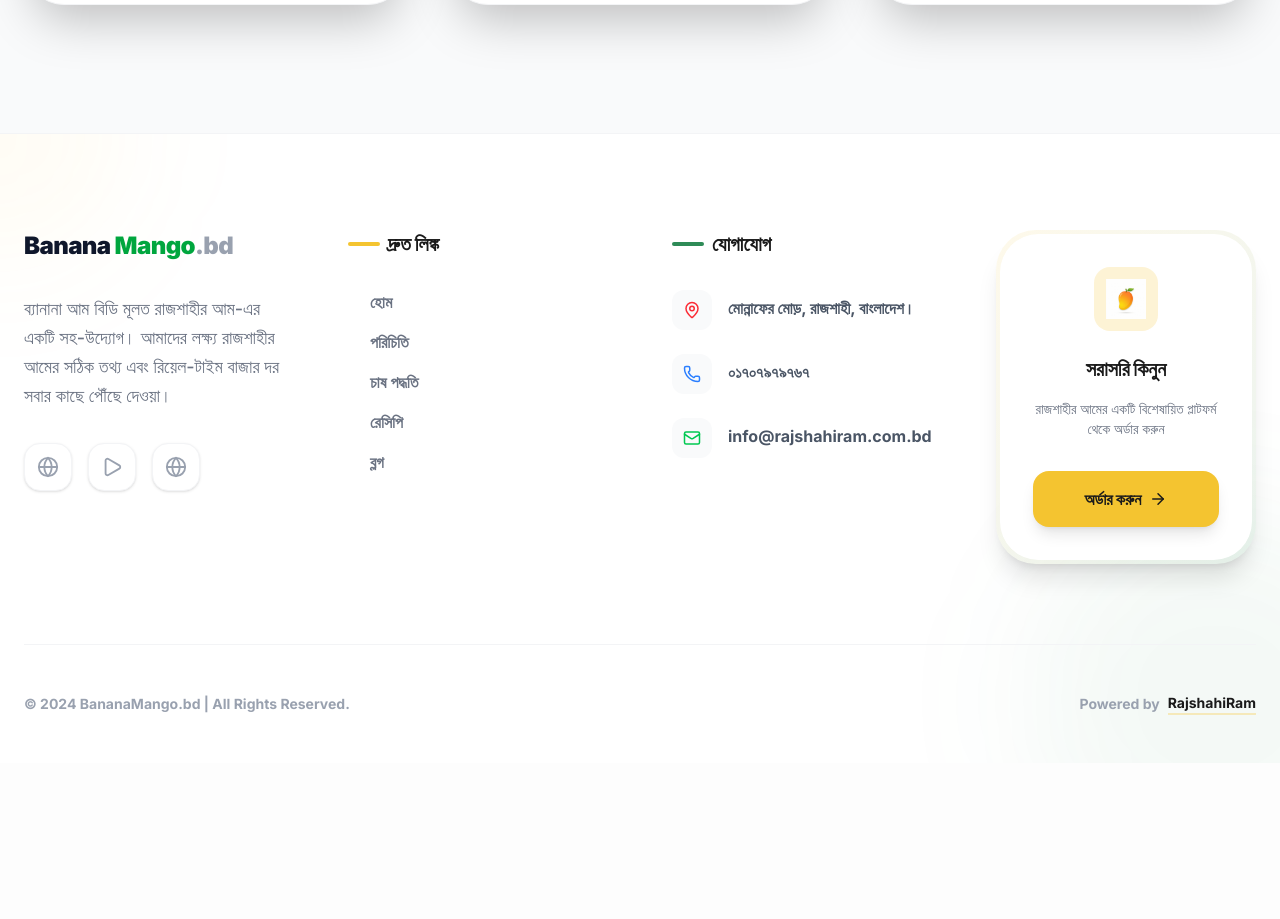
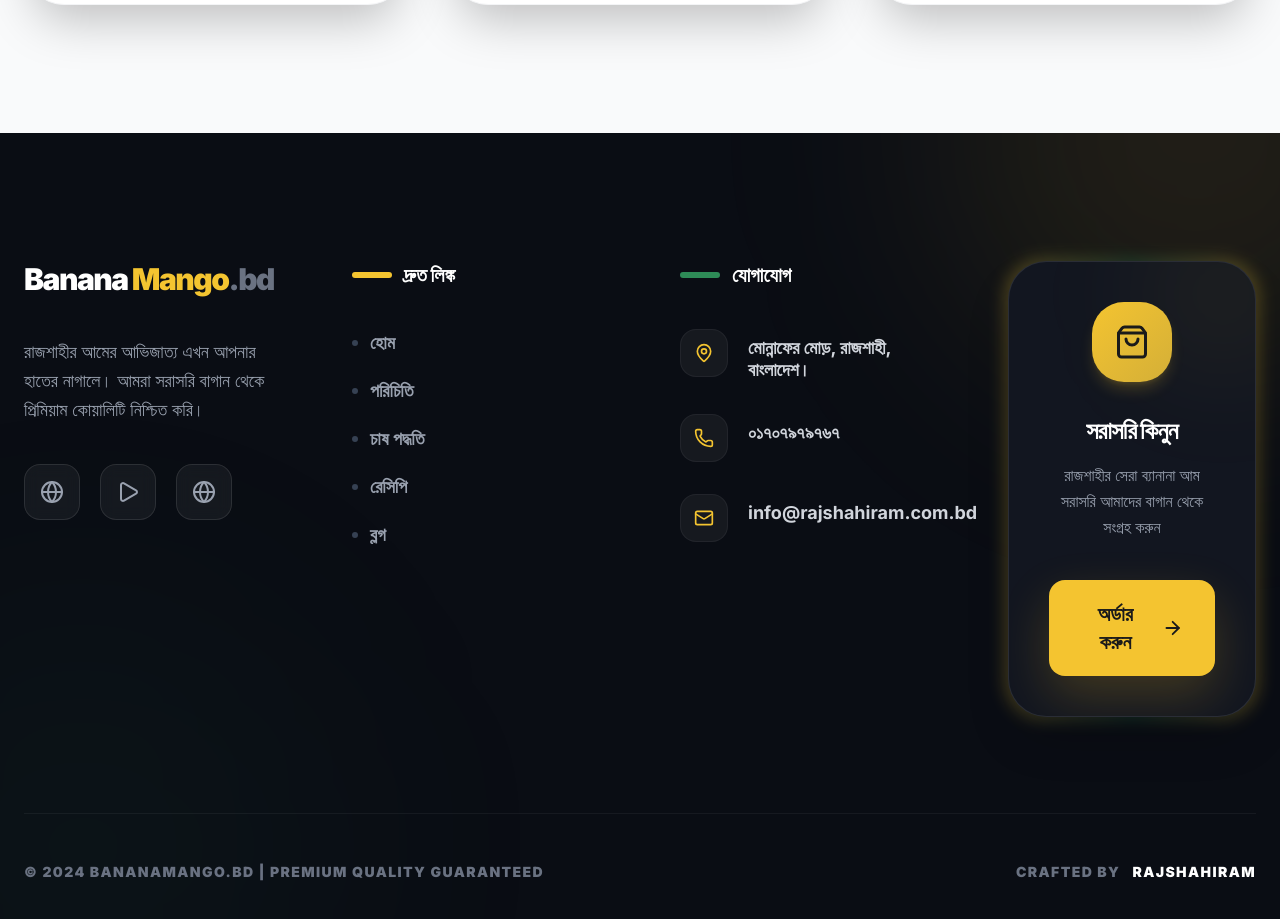
Before and after one commit to mrhasantanvir/bananamango.bd, a Next.js app: page / in a window 1280 px wide. Shown: the part 5000-5919 px from the top of the page. Before the commit the page ends 5763 px from the top, so only its background shows below. Built offline with nearby package versions, Linux system fonts and the light colour scheme.

Commit message:
Ultra Premium Dark Footer Redesign with Glowing CTA Card

```diff
--- a/src/components/Footer.tsx
+++ b/src/components/Footer.tsx
@@ -1,28 +1,28 @@
 import Link from "next/link";
-import { Globe, Mail, Phone, MapPin, Play, ArrowRight } from "lucide-react";
+import { Globe, Mail, Phone, MapPin, Play, ArrowRight, ShoppingBag } from "lucide-react";
 import Image from "next/image";
 
 const Footer = () => {
   return (
-    <footer className="bg-white text-dark pt-24 pb-12 border-t border-gray-100 relative overflow-hidden">
-      {/* Background Decorative Elements */}
-      <div className="absolute top-0 left-0 w-64 h-64 bg-primary/5 rounded-full blur-3xl -translate-x-1/2 -translate-y-1/2" />
-      <div className="absolute bottom-0 right-0 w-96 h-96 bg-secondary/5 rounded-full blur-3xl translate-x-1/3 translate-y-1/3" />
+    <footer className="bg-[#0A0D14] text-white pt-32 pb-12 relative overflow-hidden">
+      {/* Abstract Background Glows */}
+      <div className="absolute top-0 right-0 w-[500px] h-[500px] bg-primary/10 rounded-full blur-[120px] -translate-y-1/2 translate-x-1/3" />
+      <div className="absolute bottom-0 left-0 w-[500px] h-[500px] bg-secondary/5 rounded-full blur-[120px] translate-y-1/3 -translate-x-1/3" />
 
       <div className="container mx-auto px-4 md:px-6 relative z-10">
-        <div className="grid grid-cols-1 md:grid-cols-2 lg:grid-cols-4 gap-16 mb-20">
+        <div className="grid grid-cols-1 md:grid-cols-2 lg:grid-cols-4 gap-20 mb-24">
           <div className="lg:col-span-1">
-            <Link href="/" className="flex items-center mb-8 group">
-              <div className="text-2xl font-black tracking-tight flex items-center">
-                <span className="text-slate-900">Banana</span>
-                <span className="text-green-600 ml-1">Mango</span>
-                <span className="text-gray-400">.bd</span>
+            <Link href="/" className="flex items-center mb-10 group">
+              <div className="text-3xl font-black tracking-tighter flex items-center">
+                <span className="text-white">Banana</span>
+                <span className="text-primary ml-1">Mango</span>
+                <span className="text-gray-500">.bd</span>
               </div>
             </Link>
-            <p className="text-gray-500 mb-8 text-lg leading-relaxed font-medium">
-              ব্যানানা আম বিডি মূলত রাজশাহীর আম-এর একটি সহ-উদ্যোগ। আমাদের লক্ষ্য রাজশাহীর আমের সঠিক তথ্য এবং রিয়েল-টাইম বাজার দর সবার কাছে পৌঁছে দেওয়া।
+            <p className="text-gray-400 mb-10 text-lg leading-relaxed font-medium">
+              রাজশাহীর আমের আভিজাত্য এখন আপনার হাতের নাগালে। আমরা সরাসরি বাগান থেকে প্রিমিয়াম কোয়ালিটি নিশ্চিত করি।
             </p>
-            <div className="flex gap-4">
+            <div className="flex gap-5">
               {[
                 { icon: Globe, href: "https://rajshahiram.com.bd/" },
                 { icon: Play, href: "https://www.youtube.com/@রাজশাহীরআম" },
@@ -32,20 +32,20 @@ const Footer = () => {
                   key={i}
                   href={social.href}
                   target="_blank"
-                  className="w-12 h-12 bg-white rounded-2xl flex items-center justify-center hover:bg-primary hover:text-dark transition-all shadow-sm border border-gray-100 group/icon"
+                  className="w-14 h-14 bg-white/5 rounded-2xl flex items-center justify-center hover:bg-primary hover:text-dark transition-all border border-white/10 group/icon backdrop-blur-sm"
                 >
-                  <social.icon size={22} className="text-gray-400 group-hover/icon:text-dark transition-colors" />
+                  <social.icon size={24} className="text-gray-400 group-hover/icon:text-dark transition-colors" />
                 </Link>
               ))}
             </div>
           </div>
 
           <div>
-            <h4 className="text-xl font-bold mb-8 flex items-center gap-2 text-dark">
-              <span className="w-8 h-1 bg-primary rounded-full" />
+            <h4 className="text-xl font-black mb-10 flex items-center gap-3">
+              <span className="w-10 h-1.5 bg-primary rounded-full" />
               দ্রুত লিঙ্ক
             </h4>
-            <ul className="space-y-4">
+            <ul className="space-y-5">
               {[
                 { name: "হোম", href: "#" },
                 { name: "পরিচিতি", href: "#history" },
@@ -54,8 +54,8 @@ const Footer = () => {
                 { name: "ব্লগ", href: "#blogs" }
               ].map((item) => (
                 <li key={item.name}>
-                  <Link href={item.href} className="text-gray-500 hover:text-primary transition-all font-bold flex items-center gap-2 group/link">
-                    <ArrowRight size={14} className="opacity-0 group-hover/link:opacity-100 -translate-x-2 group-hover:translate-x-0 transition-all" />
+                  <Link href={item.href} className="text-gray-400 hover:text-primary transition-all font-bold flex items-center gap-3 group/link text-lg">
+                    <span className="w-1.5 h-1.5 bg-gray-700 rounded-full group-hover/link:bg-primary group-hover/link:scale-150 transition-all" />
                     {item.name}
                   </Link>
                 </li>
@@ -64,54 +64,61 @@ const Footer = () => {
           </div>
 
           <div>
-            <h4 className="text-xl font-bold mb-8 flex items-center gap-2 text-dark">
-              <span className="w-8 h-1 bg-secondary rounded-full" />
+            <h4 className="text-xl font-black mb-10 flex items-center gap-3">
+              <span className="w-10 h-1.5 bg-secondary rounded-full" />
               যোগাযোগ
             </h4>
-            <ul className="space-y-6">
+            <ul className="space-y-8">
               {[
-                { icon: MapPin, text: "মোন্নাফের মোড়, রাজশাহী, বাংলাদেশ।", color: "text-red-500" },
-                { icon: Phone, text: "০১৭০৭৯৭৯৭৬৭", color: "text-blue-500" },
-                { icon: Mail, text: "info@rajshahiram.com.bd", color: "text-green-500" }
+                { icon: MapPin, text: "মোন্নাফের মোড়, রাজশাহী, বাংলাদেশ।", color: "text-primary" },
+                { icon: Phone, text: "০১৭০৭৯৭৯৭৬৭", color: "text-primary" },
+                { icon: Mail, text: "info@rajshahiram.com.bd", color: "text-primary" }
               ].map((contact, i) => (
-                <li key={i} className="flex gap-4 group/contact">
-                  <div className={`w-10 h-10 rounded-xl bg-gray-50 flex items-center justify-center flex-shrink-0 group-hover/contact:bg-white group-hover/contact:shadow-md transition-all`}>
-                    <contact.icon size={18} className={contact.color} />
+                <li key={i} className="flex gap-5 group/contact">
+                  <div className="w-12 h-12 rounded-2xl bg-white/5 flex items-center justify-center flex-shrink-0 group-hover/contact:bg-primary/20 transition-all border border-white/5">
+                    <contact.icon size={20} className={contact.color} />
                   </div>
-                  <span className="font-bold text-gray-600 leading-tight pt-2">{contact.text}</span>
+                  <span className="font-bold text-gray-300 leading-tight pt-2 text-lg">{contact.text}</span>
                 </li>
               ))}
             </ul>
           </div>
 
           <div>
-            <div className="bg-gradient-to-br from-primary/10 to-secondary/10 p-1 rounded-[2.5rem] shadow-xl">
-              <div className="bg-white p-8 rounded-[2.4rem] border border-white/50 backdrop-blur-xl flex flex-col items-center text-center">
-                <div className="w-16 h-16 bg-primary/20 rounded-2xl flex items-center justify-center mb-6">
-                  <Image src="/logo_icon.png" alt="Logo" width={40} height={40} className="object-contain" />
+            {/* Ultra Premium CTA Card */}
+            <div className="relative group">
+              <div className="absolute -inset-1 bg-gradient-to-r from-primary via-secondary to-primary rounded-[2.5rem] blur opacity-25 group-hover:opacity-100 transition duration-1000 group-hover:duration-200" />
+              <div className="relative bg-[#121620] p-10 rounded-[2.4rem] border border-white/10 flex flex-col items-center text-center shadow-2xl overflow-hidden">
+                {/* Decorative mango icon bg */}
+                <div className="absolute top-0 right-0 -mr-8 -mt-8 w-32 h-32 bg-primary/10 rounded-full blur-3xl" />
+
+                <div className="w-20 h-20 bg-gradient-to-br from-primary to-accent rounded-[2rem] flex items-center justify-center mb-8 shadow-lg shadow-primary/20 relative z-10">
+                  <ShoppingBag size={36} className="text-dark" />
                 </div>
-                <h4 className="text-xl font-black mb-4 text-dark">সরাসরি কিনুন</h4>
-                <p className="text-sm text-gray-500 mb-8 font-medium">
-                  রাজশাহীর আমের একটি বিশেষায়িত প্লাটফর্ম থেকে অর্ডার করুন
+
+                <h4 className="text-2xl font-black mb-4 text-white relative z-10 tracking-tight">সরাসরি কিনুন</h4>
+                <p className="text-gray-400 mb-10 font-medium leading-relaxed relative z-10">
+                  রাজশাহীর সেরা ব্যানানা আম সরাসরি আমাদের বাগান থেকে সংগ্রহ করুন
                 </p>
+
                 <Link
                   href="https://rajshahiram.com.bd/ProductDetails/M114"
                   target="_blank"
-                  className="bg-primary hover:bg-accent text-dark font-black px-8 py-4 rounded-2xl w-full flex items-center justify-center gap-2 transition-all shadow-lg hover:shadow-primary/30 active:scale-95 group/btn"
+                  className="bg-primary hover:bg-white text-dark font-black px-8 py-5 rounded-2xl w-full flex items-center justify-center gap-3 transition-all shadow-[0_20px_50px_rgba(251,191,36,0.2)] hover:shadow-primary/40 active:scale-95 group/btn relative z-10 text-xl"
                 >
                   অর্ডার করুন
-                  <ArrowRight size={18} className="group-hover:translate-x-1 transition-transform" />
+                  <ArrowRight size={22} className="group-hover:translate-x-2 transition-transform" />
                 </Link>
               </div>
             </div>
           </div>
         </div>
 
-        <div className="pt-12 border-t border-gray-100 flex flex-col md:flex-row justify-between items-center gap-6 text-gray-400 text-sm font-bold">
-          <p>© 2024 BananaMango.bd | All Rights Reserved.</p>
-          <p className="flex items-center gap-2">
-            Powered by
-            <Link href="https://rajshahiram.com.bd/" className="text-dark hover:text-primary transition-colors border-b-2 border-primary/30">
+        <div className="pt-12 border-t border-white/5 flex flex-col md:flex-row justify-between items-center gap-8 text-gray-500 text-sm font-black tracking-widest uppercase">
+          <p>© 2024 BananaMango.bd | Premium Quality Guaranteed</p>
+          <p className="flex items-center gap-3">
+            Crafted by
+            <Link href="https://rajshahiram.com.bd/" className="text-white hover:text-primary transition-colors">
               RajshahiRam
             </Link>
           </p>
```
